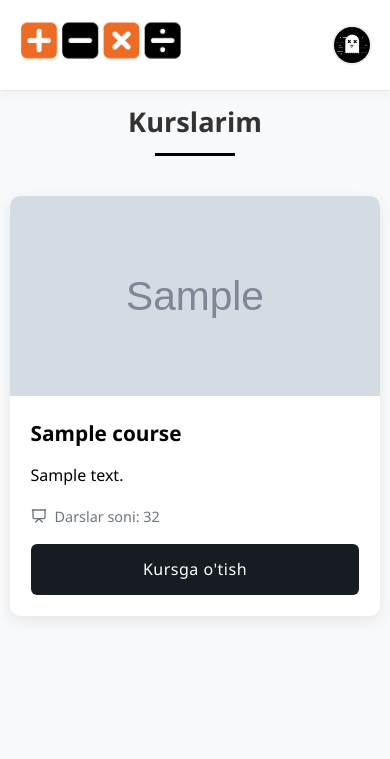
After one commit to Shermukhammat/ibschool, a Django app: template templates/courses.html in a window 390 px wide. The commit adds this page. Shown: the top 759 px of the page. Run offline with Django 5.2, Linux system fonts and the light colour scheme; the template is opened without the code that fills it: most values are stand-ins (such as "Sample title", 1, 10 or a date in 2020); grey boxes marked "Sample" are stand-in pictures.

Commit message:
templates updated

```diff
--- a/templates/base.html
+++ b/templates/base.html
@@ -368,7 +368,7 @@
           </a>
           <div class="nav-links">
             <a href="/">Bosh sahifa</a>
-            <a href="/courses">Kurslar</a>
+            <a href="/courses">Kurslarim</a>
             <a href="/posts">Maqolalar</a>
             <a href="/help">Yordam</a>
           </div>
@@ -392,7 +392,7 @@
             <div class="user-menu" id="userMenu">
               <div class="user-info">
                 {% if user.is_authenticated %}
-                  <div class="user-name">{{user.get_full_name}}</div>
+                  <div class="user-name">{{user.full_name}}</div>
                   {% comment %} <span class="user-status">Bloklangan</span> {% endcomment %}
                 {% else %}
                   <div class="user-name">Ro'yxatdan o'tishingiz kerak</div>
@@ -413,7 +413,7 @@
                     <path d="M4 19.5A2.5 2.5 0 0 1 6.5 17H20"></path>
                     <path d="M6.5 2H20v20H6.5A2.5 2.5 0 0 1 4 19.5v-15A2.5 2.5 0 0 1 6.5 2z"></path>
                   </svg>
-                  Kurslar
+                  Kurslarim
                 </a>
                 <a href="/posts">
                   <svg xmlns="http://www.w3.org/2000/svg" width="18" height="18" viewBox="0 0 24 24" fill="none" stroke="currentColor" stroke-width="2" stroke-linecap="round" stroke-linejoin="round">
--- /dev/null
+++ b/templates/courses.html
@@ -0,0 +1,458 @@
+{% extends 'base.html' %} {% load static %}
+<!DOCTYPE html>
+<html lang="uz">
+  <head>
+    {% block title %} Mening kurslarim {% endblock %} {% block custom_style %}
+    <style>
+      * {
+        margin: 0;
+        padding: 0;
+        box-sizing: border-box;
+        font-family: "Segoe UI", Tahoma, Geneva, Verdana, sans-serif;
+      }
+
+      body {
+        background-color: #f8f9fa;
+        color: #333;
+        line-height: 1.6;
+      }
+
+      .container {
+        width: 92%;
+        max-width: 1200px;
+        margin: 0 auto;
+      }
+
+      header {
+        background-color: #fff;
+        border-bottom: 1px solid #e9e9e9;
+        position: fixed;
+        top: 0;
+        width: 100%;
+        z-index: 100;
+        box-shadow: 0 2px 10px rgba(0, 0, 0, 0.05);
+      }
+
+      nav {
+        display: flex;
+        justify-content: space-between;
+        align-items: center;
+        padding: 1rem 0;
+      }
+
+      nav a {
+        text-decoration: none;
+        color: #333;
+        margin-right: 1.5rem;
+        font-weight: 500;
+        transition: color 0.3s ease;
+      }
+
+      nav a:hover {
+        color: #000;
+      }
+
+      .user-menu-container {
+        position: relative;
+      }
+
+      .user-button {
+        display: flex;
+        align-items: center;
+        background: none;
+        border: none;
+        cursor: pointer;
+        padding: 0.5rem;
+        border-radius: 50%;
+      }
+
+      .user-avatar {
+        width: 36px;
+        height: 36px;
+        border-radius: 50%;
+        background-color: #e9e9e9;
+        display: flex;
+        align-items: center;
+        justify-content: center;
+        overflow: hidden;
+        transition: transform 0.3s ease;
+      }
+
+      .user-button:hover .user-avatar {
+        transform: scale(1.1);
+      }
+
+      .user-menu {
+        position: absolute;
+        top: 100%;
+        right: 0;
+        width: 240px;
+        background-color: #fff;
+        border-radius: 8px;
+        box-shadow: 0 4px 12px rgba(0, 0, 0, 0.15);
+        padding: 1rem;
+        display: none;
+        z-index: 101;
+        transform: translateY(10px);
+        opacity: 0;
+        transition: all 0.3s ease;
+      }
+
+      .user-menu.active {
+        display: block;
+        transform: translateY(0);
+        opacity: 1;
+      }
+
+      .courses-section {
+        padding-top: 6rem;
+        padding-bottom: 3rem;
+      }
+
+      .courses-section h2 {
+        text-align: center;
+        margin-bottom: 2.5rem;
+        font-size: 2rem;
+        position: relative;
+        padding-bottom: 0.8rem;
+      }
+
+      .courses-section h2::after {
+        content: "";
+        position: absolute;
+        bottom: 0;
+        left: 50%;
+        transform: translateX(-50%);
+        width: 80px;
+        height: 3px;
+        background-color: #000;
+      }
+
+      .course-grid {
+        display: grid;
+        grid-template-columns: repeat(auto-fill, minmax(280px, 1fr));
+        gap: 1.7rem;
+        justify-content: center;
+      }
+
+      .course-card {
+        background-color: #fff;
+        border-radius: 10px;
+        overflow: hidden;
+        box-shadow: 0 5px 15px rgba(0, 0, 0, 0.08);
+        transition: transform 0.3s ease, box-shadow 0.3s ease;
+        height: 100%;
+        display: flex;
+        flex-direction: column;
+      }
+
+      .course-card:hover {
+        transform: translateY(-10px);
+        box-shadow: 0 15px 30px rgba(0, 0, 0, 0.15);
+      }
+
+      .course-card img {
+        width: 100%;
+        height: 180px;
+        object-fit: cover;
+        transition: transform 0.5s ease;
+      }
+
+      .course-card:hover img {
+        transform: scale(1.05);
+      }
+
+      .course-content {
+        padding: 1.3rem;
+        flex-grow: 1;
+        display: flex;
+        flex-direction: column;
+      }
+
+      .course-content h3 {
+        margin-bottom: 0.8rem;
+        font-size: 1.3rem;
+        color: rgb(0, 0, 0);
+      }
+
+      .course-info {
+        margin-bottom: 1rem;
+        color: #6c757d;
+        font-size: 0.9rem;
+        display: flex;
+        align-items: center;
+        margin-top: auto;
+      }
+
+      .course-info svg {
+        margin-right: 0.5rem;
+        width: 16px;
+        height: 16px;
+      }
+
+      .course-button {
+        display: block;
+        width: 100%;
+        padding: 0.8rem;
+        background-color: rgb(22, 28, 34);
+        color: white;
+        text-align: center;
+        text-decoration: none;
+        border-radius: 6px;
+        font-weight: 500;
+        letter-spacing: 0.5px;
+        transition: all 0.3s ease;
+        border: none;
+        cursor: pointer;
+        position: relative;
+        overflow: hidden;
+        z-index: 1;
+      }
+
+      .course-button:hover {
+        background-color: rgb(0, 0, 0);
+        transform: translateY(-2px);
+      }
+
+      .course-button::after {
+        content: "";
+        position: absolute;
+        left: 50%;
+        top: 50%;
+        width: 150%;
+        height: 150%;
+        background-color: rgba(255, 255, 255, 0.2);
+        border-radius: 50%;
+        transform: translate(-50%, -50%) scale(0);
+        opacity: 0;
+        transition: transform 0.5s, opacity 0.5s;
+        z-index: -1;
+      }
+
+      .course-button:active::after {
+        transform: translate(-50%, -50%) scale(1);
+        opacity: 1;
+      }
+
+      .course-description {
+        margin-bottom: 1rem;
+        color: black;
+        display: -webkit-box;
+        -webkit-line-clamp: 3;
+        -webkit-box-orient: vertical;
+        overflow: hidden;
+      }
+
+      /* Pagination styles - Fixed */
+      .pagination {
+        display: flex;
+        justify-content: center;
+        align-items: center;
+        margin: 3rem 0;
+        gap: 0.5rem;
+        flex-wrap: wrap;
+      }
+
+      .pagination a,
+      .pagination span {
+        display: flex;
+        justify-content: center;
+        align-items: center;
+        min-width: 40px;
+        height: 40px;
+        padding: 0 0.8rem;
+        border-radius: 6px;
+        background-color: #fff;
+        color: #555;
+        font-weight: 500;
+        text-decoration: none;
+        transition: all 0.3s ease;
+        box-shadow: 0 2px 5px rgba(0, 0, 0, 0.08);
+      }
+
+      .pagination a:hover:not(.disabled):not(.active) {
+        background-color: #f0f4f8;
+        transform: translateY(-2px);
+        box-shadow: 0 4px 8px rgba(0, 0, 0, 0.12);
+        color: #000;
+      }
+
+      .pagination a.active {
+        background-color: #000;
+        color: white;
+        pointer-events: none;
+      }
+
+      .pagination a.disabled {
+        color: #ccc;
+        cursor: not-allowed;
+        pointer-events: none;
+        opacity: 0.6;
+      }
+
+      .pagination span {
+        background: none;
+        box-shadow: none;
+        color: #777;
+      }
+
+      /* Responsive adjustments */
+      @media (max-width: 768px) {
+        .course-grid {
+          grid-template-columns: repeat(auto-fill, minmax(250px, 1fr));
+          gap: 1.2rem;
+        }
+
+        .courses-section h2 {
+          font-size: 1.7rem;
+        }
+      }
+
+      @media (max-width: 576px) {
+        .container {
+          width: 95%;
+        }
+
+        .course-grid {
+          grid-template-columns: 1fr;
+          max-width: 400px;
+          margin: 0 auto;
+        }
+
+        .courses-section {
+          padding-top: 5rem;
+        }
+
+        .course-card img {
+          height: 200px;
+        }
+
+        .pagination {
+          gap: 0.3rem;
+        }
+
+        .pagination a,
+        .pagination span {
+          min-width: 36px;
+          height: 36px;
+          padding: 0 0.6rem;
+          font-size: 0.9rem;
+        }
+      }
+
+      /* Animation for cards when they appear */
+      @keyframes fadeInUp {
+        from {
+          opacity: 0;
+          transform: translateY(20px);
+        }
+        to {
+          opacity: 1;
+          transform: translateY(0);
+        }
+      }
+
+      .course-card {
+        animation: fadeInUp 0.6s ease-out forwards;
+        opacity: 0;
+      }
+
+      .course-card:nth-child(1) {
+        animation-delay: 0.1s;
+      }
+      .course-card:nth-child(2) {
+        animation-delay: 0.2s;
+      }
+      .course-card:nth-child(3) {
+        animation-delay: 0.3s;
+      }
+      .course-card:nth-child(4) {
+        animation-delay: 0.4s;
+      }
+      .course-card:nth-child(5) {
+        animation-delay: 0.5s;
+      }
+      .course-card:nth-child(6) {
+        animation-delay: 0.6s;
+      }
+      .course-card:nth-child(n + 7) {
+        animation-delay: 0.7s;
+      }
+
+      @keyframes fadeIn {
+        from {
+          opacity: 0;
+        }
+        to {
+          opacity: 1;
+        }
+      }
+
+      .pagination {
+        animation: fadeIn 0.5s ease forwards;
+      }
+
+    </style>
+    {% endblock %}
+  </head>
+  <body>
+    {% block content %}
+    <section class="courses-section">
+      <div class="container">
+        <h2 style="margin-top:-50px"> Kurslarim </h2>
+        <div class="course-grid">
+          {% for course in courses %}
+          <div class="course-card">
+            <img src="{{course.image.url}}" alt="{{course.title}}" />
+            <div class="course-content">
+              <h3>{{course.title}}</h3>
+              <p class="course-description">{{course.short_description}}</p>
+              <div class="course-info">
+                <svg
+                  xmlns="http://www.w3.org/2000/svg"
+                  width="24"
+                  height="24"
+                  viewBox="0 0 24 24"
+                  fill="none"
+                  stroke="currentColor"
+                  stroke-width="2"
+                  stroke-linecap="round"
+                  stroke-linejoin="round"
+                  class="lucide lucide-presentation w-4 h-4"
+                >
+                  <path d="M2 3h20"></path>
+                  <path d="M21 3v11a2 2 0 0 1-2 2H5a2 2 0 0 1-2-2V3"></path>
+                  <path d="m7 21 5-5 5 5"></path>
+                </svg>
+                Darslar soni: 32
+              </div>
+              <a href="/free_course/{{course.slug}}" class="course-button"
+                >Kursga o'tish</a
+              >
+            </div>
+          </div>
+          {% endfor %}
+        </div>
+      </div>
+    </section>
+
+    <div class="pagination">
+
+
+      {% if page_obj.paginator.num_pages > 1 %}
+        {% for num in page_obj.paginator.page_range %}
+          {% if page_obj.number == num %}
+            <a class="active" href="?page={{ num }}">{{ num }}</a>
+          {% elif num > page_obj.number|add:'-2' and num < page_obj.number|add:'2' %}
+            <a href="?page={{ num }}">{{ num }}</a>
+          {% elif num == 1 or num == page_obj.paginator.num_pages %}
+            <a href="?page={{ num }}">{{ num }}</a>
+          {% elif num == page_obj.number|add:'-2' or num == page_obj.number|add:'2' %}
+            <span>...</span>
+          {% endif %}
+        {% endfor %}
+      {% endif %}
+    </div>
+    {% endblock %}
+  </body>
+</html>
```
